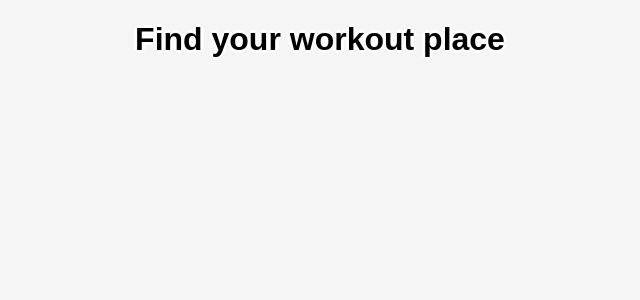
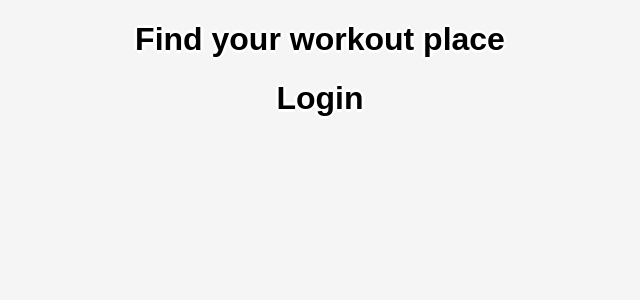
Before and after one commit to Ahmed13061988/gym-frontend, a React (Create React App) app: page / in a window 1280 px wide. Shown: the top 300 px of the page, without its empty margins (320-960 px from the left). Built offline with nearby package versions, Linux system fonts and the light colour scheme; no server answers.

Commit message:
adding the MapStateToProps to the App.js, adding logic to the login in the app.js

```diff
--- a/src/App.js
+++ b/src/App.js
@@ -20,14 +20,22 @@ class App extends Component {
 
     <div className="App">
     <h1>Find your workout place</h1>
+    {this.props.user.id ?
     <Switch>
       <Route path="/gyms/:id" component={GymPage}/>
       <Route path="/gyms" component={GymCards}/>
     </Switch>
+      :
+      <Login />
+     }
 
     </div>
     </>
   );}
 }
 
-export default connect(null, {setGyms})(App);
+
+const mapStateToProps =(state) =>({ user: state.user
+
+})
+export default connect(mapStateToProps, {setGyms})(App);
```
Also changed, not shown: 1 other file (tests, documents, lock files or other folders).
